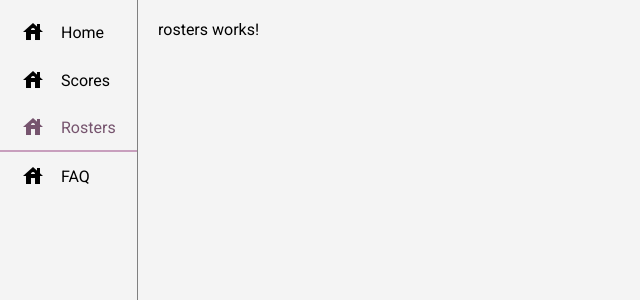
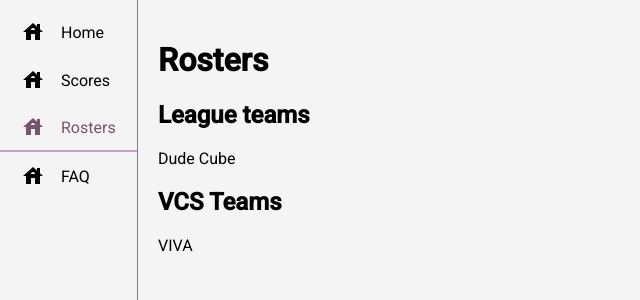
Before and after one commit to theheuman/vesa-apex, an Angular app: page /rosters in a window 1280 px wide. Shown: the top 300 px of the page, without its empty margins (0-640 px from the left). Built offline with nearby package versions, Linux system fonts and the light colour scheme.

Commit message:
show teams on roster page

```diff
--- a/src/app/pages/rosters/rosters.component.html
+++ b/src/app/pages/rosters/rosters.component.html
@@ -1 +1,11 @@
-<div class="page">rosters works!</div>
+<div class="page">
+  <h1>Rosters</h1>
+  <div class="league-teams">
+    <h2>League teams</h2>
+    <p *ngFor="let team of leagueTeams">{{ team.name }}</p>
+  </div>
+  <div class="league-teams">
+    <h2>VCS Teams</h2>
+    <p *ngFor="let team of vcsTeams">{{ team.name }}</p>
+  </div>
+</div>
--- a/src/app/pages/rosters/rosters.component.ts
+++ b/src/app/pages/rosters/rosters.component.ts
@@ -1,10 +1,30 @@
 import { Component } from '@angular/core';
+import { Team } from '../../services/rosters/classes';
+import { RostersService } from '../../services/rosters/rosters.service';
+import { NgForOf } from '@angular/common';
 
 @Component({
   selector: 'app-rosters',
   standalone: true,
-  imports: [],
+  imports: [NgForOf],
   templateUrl: './rosters.component.html',
   styleUrl: './rosters.component.scss',
 })
-export class RostersComponent {}
+export class RostersComponent {
+  loading = true;
+  leagueTeams: Team<3, 3>[];
+  vcsTeams: Team<3, 5>[];
+
+  constructor(private rosterService: RostersService) {
+    this.leagueTeams = [];
+    this.vcsTeams = [];
+    this.getTeams().then(() => {
+      this.loading = false;
+    });
+  }
+
+  async getTeams() {
+    this.leagueTeams = await this.rosterService.getTeams(3, 3);
+    this.vcsTeams = await this.rosterService.getTeams(3, 5);
+  }
+}
```
